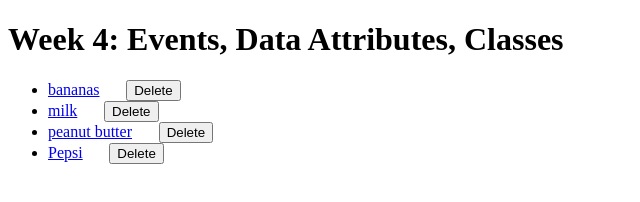
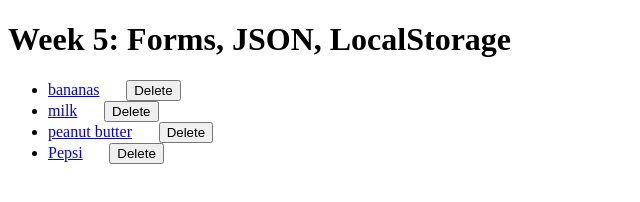
Before and after one commit to omnikrll/day-5, a plain HTML site: page index.html in a window 1280 px wide. Shown: the whole page, without its empty margins (0-640 px from the left). Drawn offline with Linux system fonts and the light colour scheme.

Commit message:
reset html, todo in readme

```diff
--- a/index.html
+++ b/index.html
@@ -1,7 +1,7 @@
 <!DOCTYPE html>
 <html>
     <head>
-        <title>PMCG-324c Week 3</title>
+        <title>PMCG-324c Week 5</title>
         <script type="text/javascript" src="script.js" defer></script>
         <style>
             /* li {
@@ -14,7 +14,7 @@
         </style>
     </head>
     <body>
-        <h1>Week 4: Events, Data Attributes, Classes</h1>
+        <h1>Week 5: Forms, JSON, LocalStorage</h1>
 
         <!-- <button id="foo">click me</button> -->
         <!-- <a id="myLink" href="https://en.wikipedia.org" target="_blank">Click Me</a> -->
```
Also changed, not shown: 1 other file.
